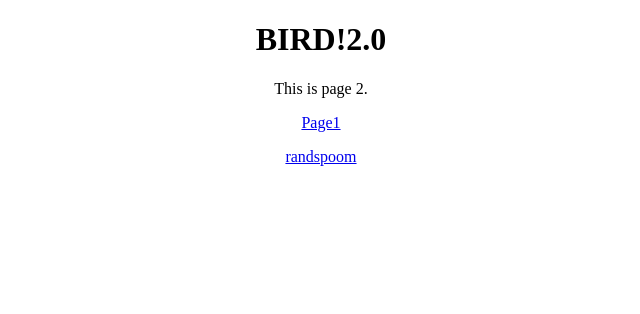
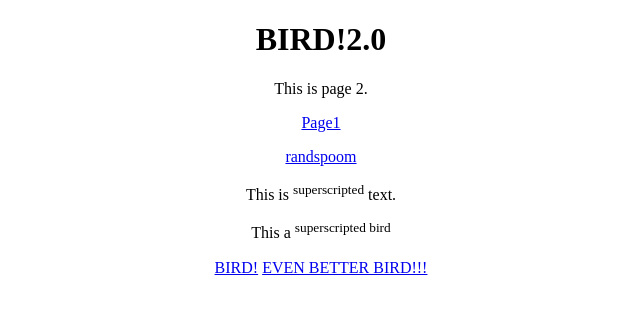
Before and after one commit to therandomspoon/Midnight, a plain HTML site: page 2heml.html in a window 1280 px wide. Shown: the whole page, without its empty margins (319-959 px from the left). Drawn offline with Linux system fonts and the light colour scheme.

Commit message:
Update 2heml.html

```diff
--- a/2heml.html
+++ b/2heml.html
@@ -10,5 +10,18 @@
 <a href="index.html"> Page1 </a>
   <p> </p>
   <a href="https://ramdspoon.co.uk/"> randspoom </a>
+  <p> </p>
+  <!DOCTYPE html>
+<html>
+<body>
+
+<p>This is <sup>superscripted</sup> text.</p>
+<p>This a <sup>superscripted bird</sup></p>
+<a href="https://midnightumbra249.github.io/MidnightUmbra/2heml.html"> BIRD!</a>
+<a href="https://www.google.com/imgres?imgurl=https%3A%2F%2Fwww.soreen.com%2Fapp%2Fuploads%2F2023%2F01%2FLemon-Product-Page-image-.png&tbnid=CyjVP5IQAuhP7M&vet=12ahUKEwjM25y12Nv-AhUvmicCHYJGA3MQMygAegUIARC4AQ..i&imgrefurl=https%3A%2F%2Fwww.soreen.com%2Fproducts%2Flemon-mini-loaves%2F&docid=6qT_cUlk5Ii5OM&w=507&h=440&q=soreen%20lemon&ved=2ahUKEwjM25y12Nv-AhUvmicCHYJGA3MQMygAegUIARC4AQ"> EVEN BETTER BIRD!!!</a>
+
 </body>
 </html>
+
+</body>
+</html>
```
